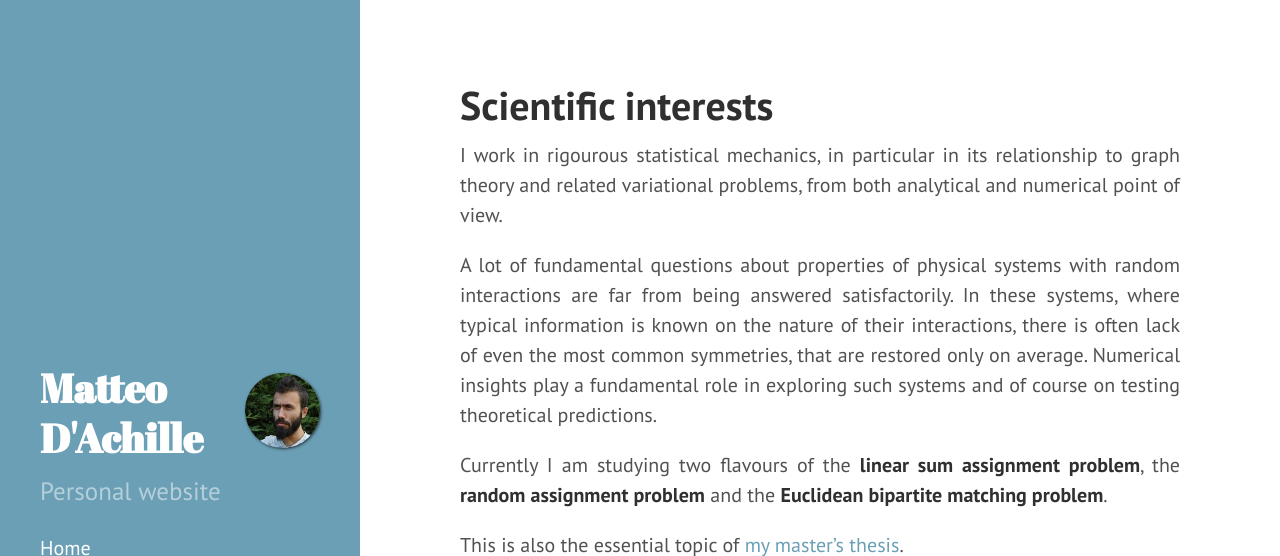
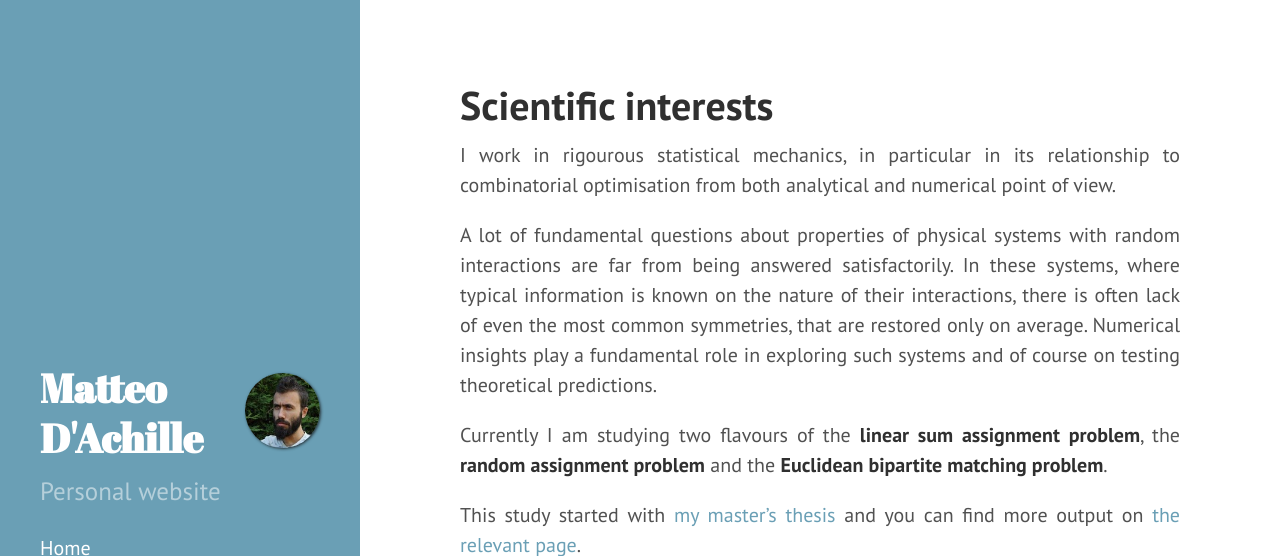
Before and after one commit to matteodachille/matteodachille.github.io, a Jekyll site: the page built from scientific-interests.md, in a window 1280 px wide and 900 px high, cut to the strip 0-556 px from the top of the window. Built offline with Jekyll 4.4.1, drawn with Linux system fonts in a browser that asks for light colours; nearby versions of some CDN libraries; some web fonts are replaced.

Commit message:
Added publications, corrected layout and explained in a little more detail scientific interests

```diff
--- a/_config.yml
+++ b/_config.yml
@@ -21,7 +21,8 @@ github:			  matteodachille
 linkedin:         matteopdachille
 researchgate:     "Matteo_Dachille"
 academia:         "MatteoDAchille"
-twitter:           "MatteoDAchille"
+mendeley:         "matteo-dachille"
+twitter:
 email:			"matteopietro.dachille@studenti.unimi.it"
 
 paginate:         2
--- a/_includes/sidebar.html
+++ b/_includes/sidebar.html
@@ -39,7 +39,7 @@
     <p>&copy; {{ site.time | date: '%Y' }}. All rights reserved.<br />  Built with <a href="http://jekyllrb.com" target="_blank">Jekyll</a>.</p>
 	  <div id="contact-list" style="font-size: 14px;">
 		  <!--span>To get in touch use</span-->
-	  {% if site.twitter %}
+	  <!--{% if site.twitter %}
         <a href="https://twitter.com/{{ site.twitter }}" target="_blank">
           <span class="fa-stack fa-lg">
             <i class="fa fa-twitter fa-align-center-1x"></i>
@@ -52,7 +52,7 @@
             <i class="fa fa-github fa-align-center-1x"></i>
           </span>
         </a>
-      {% endif %}
+      {% endif %}-->
 
       <!--{% if site.linkedin %}
         <a href="https://linkedin.com/in/{{ site.linkedin }}">
@@ -62,13 +62,13 @@
         </a>
       {% endif %}-->
 
-      <!--{% if site.email %}
-        <a href="mailto: {{ site.email }}" target="_blank">
+	 {% if site.researchgate %}
+        <a href="https://www.researchgate.net/profile/{{ site.researchgate }}" target="_blank">
           <span class="fa-stack fa-lg">
-            <i class="fa fa-envelope fa-align-center-1x"></i>
+            <i class="ai ai-researchgate ai-align-center-1x"></i>
           </span>
         </a>
-      {% endif %}-->
+      {% endif %}
 
 	{% if site.academia %}
         <a href="https://unimi.academia.edu/{{ site.academia }}" target="_blank">
@@ -78,10 +78,18 @@
         </a>
       {% endif %}
 
-	   {% if site.researchgate %}
-        <a href="https://www.researchgate.net/profile/{{ site.researchgate }}" target="_blank">
+     {% if site.mendeley %}
+        <a href="https://www.mendeley.com/profiles/{{ site.mendeley }}" target="_blank">
           <span class="fa-stack fa-lg">
-            <i class="ai ai-researchgate ai-align-center-1x"></i>
+            <i class="ai ai-mendeley ai-align-center-1x"></i>
+          </span>
+        </a>
+      {% endif %}
+
+     {% if site.email %}
+        <a href="mailto: {{ site.email }}" target="_blank">
+          <span class="fa-stack fa-lg">
+            <i class="fa fa-envelope fa-align-center-1x"></i>
           </span>
         </a>
       {% endif %}
--- a/scientific-interests.md
+++ b/scientific-interests.md
@@ -7,7 +7,7 @@ order: 2
 <!--- TOC
 {:toc}-->
 
-I work in rigourous statistical mechanics, in particular in its relationship to graph theory and related variational problems, from both analytical and numerical point of view.
+I work in rigourous statistical mechanics, in particular in its relationship to combinatorial optimisation from both analytical and numerical point of view.
 {: .text-justify}
 
 
@@ -17,7 +17,7 @@ A lot of fundamental questions about properties of physical systems with random
 Currently I am studying two flavours of the **linear sum assignment problem**, the **random assignment problem** and the **Euclidean bipartite matching problem**.
 {: .text-justify}
 
-This is also the essential topic of [my master's thesis](downloads/masterthesis.pdf){:target="_blank"}.
+This study started with [my master's thesis](downloads/masterthesis.pdf){:target="_blank"} and you can find more output on [the relevant page](/publications/).
 {: .text-justify}
 
 <div class="tf2d" markdown="block">
```
Also changed, not shown: publications.md (+4 -1 lines), 1 other file.
